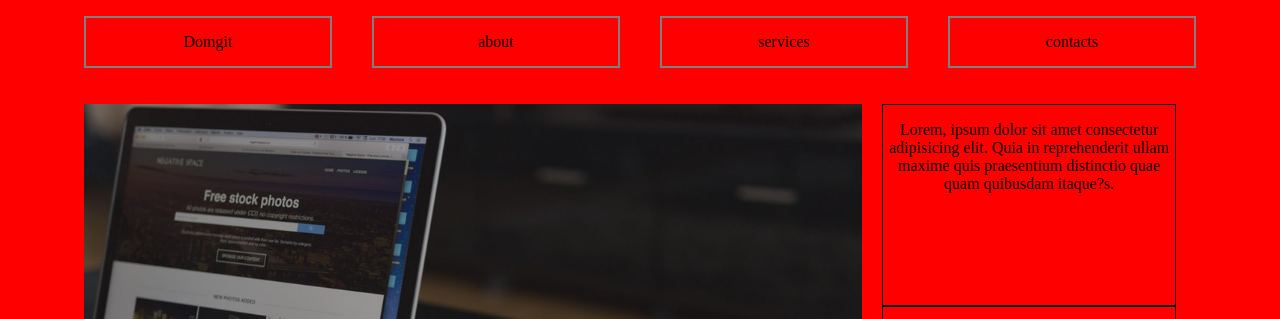
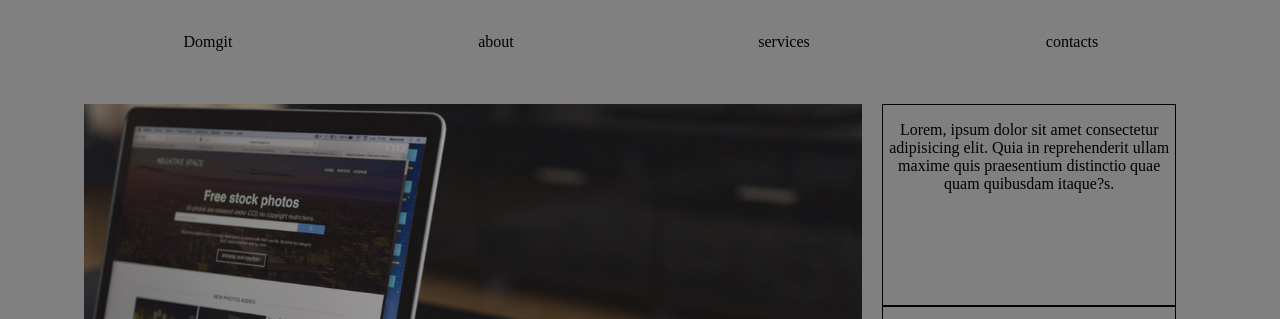
Before and after one commit to Suzyacademy/Github-1, a plain HTML site: page index.html in a window 1280 px wide. Shown: the top 319 px of the page. Drawn offline with Linux system fonts and the light colour scheme.

Commit message:
Commit for save 1

```diff
--- a/css/style.css
+++ b/css/style.css
@@ -1,6 +1,6 @@
 body {
     margin: 0;
-    background-color: red ;
+    background-color: grey;
     width: 90%;
     margin: 0 auto;
 }
@@ -10,6 +10,8 @@ body {
     list-style: none;
     flex-direction: row;
     padding: 0px;
+    flex-wrap: wrap;
+
 }
 
 .flex li {
@@ -18,14 +20,19 @@ body {
     padding: 15px;
     margin: 0 20px;
     text-align: center;
+    flex-wrap: wrap;
 }
 
 .mainFlex {
     display: flex;
     padding: 20px;
+    flex-wrap: wrap;
+
 }
 
 .leftSide {
+    display: flex;
+    flex-wrap: wrap;
     background: url("../img/showcase.jpg") center/cover;
     height: 80vh;
     width: 70%;
@@ -49,6 +56,7 @@ body {
     display: flex;
     flex: 2;
     flex-direction: column;
+    flex-wrap: wrap;
 
 }
 
```
